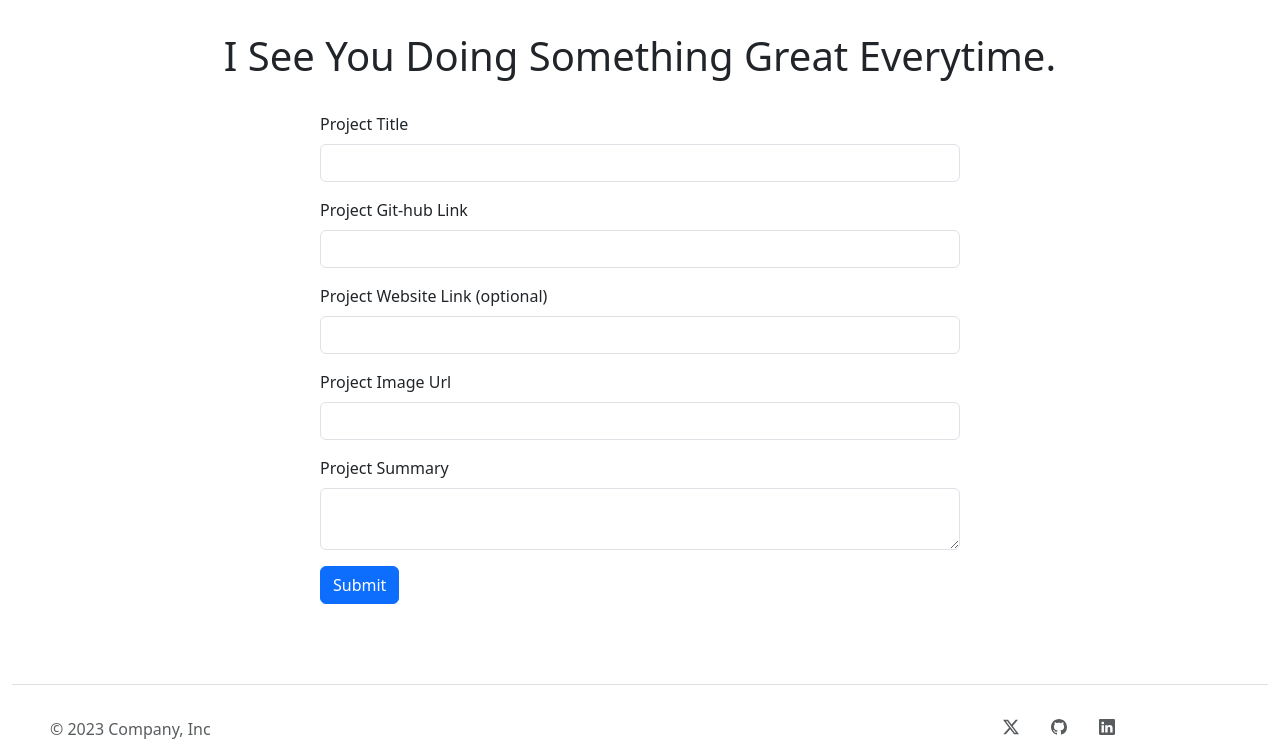
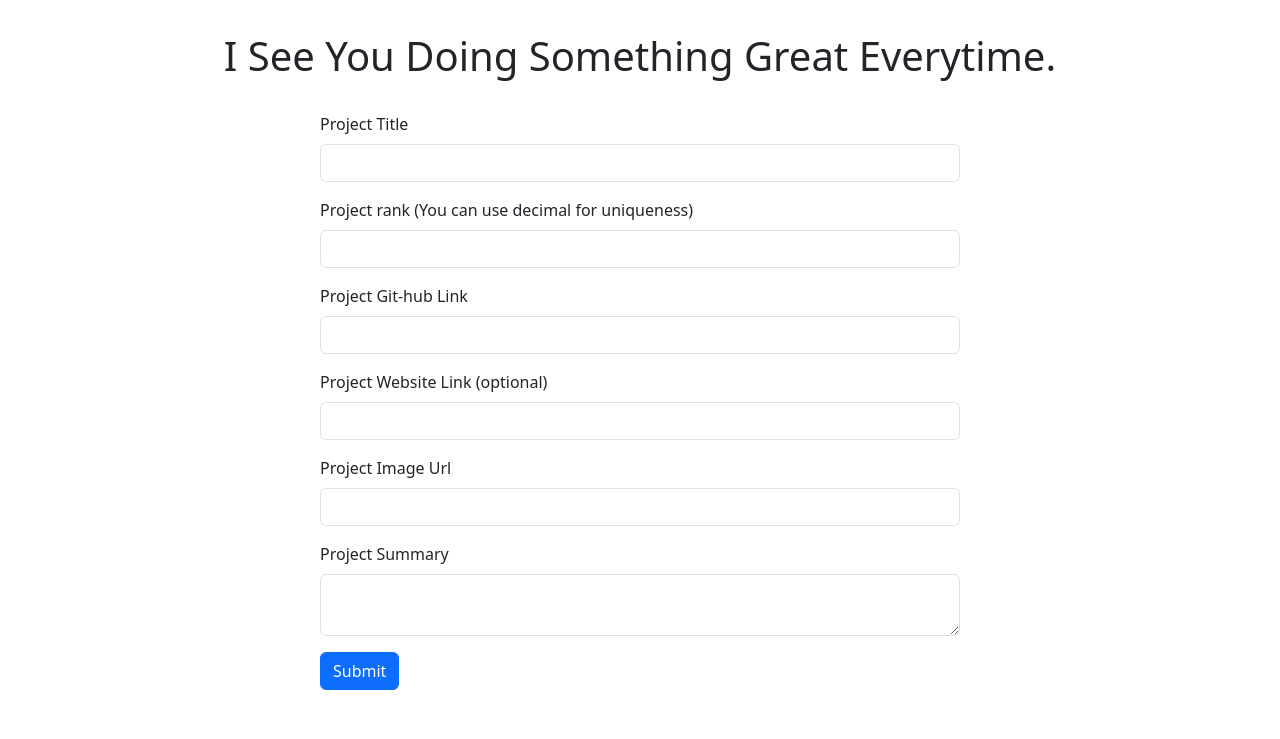
Before and after one commit to dheerajark/portfolio, a Flask app: page /post-project in a window 1280 px wide. Shown: the part 88-827 px from the top of the page. Run offline with Flask 3, Linux system fonts and the light colour scheme; the visitor is signed in with stand-in values (Sample User, id 1); some libraries are stand-ins or nearby versions.

Commit message:
New feature project arrangement

```diff
--- a/form.py
+++ b/form.py
@@ -28,6 +28,7 @@ class LoginForm(FlaskForm):
 # Post-Project
 class PostProjectForm(FlaskForm):
     project_title = StringField(label="Project Title", validators=[DataRequired()])
+    project_rank = StringField(label="Project rank (You can use decimal for uniqueness)", validators=[DataRequired()])
     project_github_url = URLField(label="Project Git-hub Link", validators=[DataRequired()])
     project_website_url = URLField(label="Project Website Link (optional)")
     project_image_url = URLField(label="Project Image Url", validators=[DataRequired()])
--- a/main.py
+++ b/main.py
@@ -73,6 +73,7 @@ class ProjectPost(db.Model):
     __tablename__ = "projects"
     id = db.Column(db.Integer, primary_key=True)
     project_name = db.Column(db.String(75), unique=True, nullable=False)
+    project_rank = db.Column(db.Float, nullable=False)
     technology_used_summary = db.Column(db.String, nullable=False)
     git_hub_url = db.Column(db.String(250), nullable=False)
     website_url = db.Column(db.String(250), nullable=True)
@@ -138,8 +139,9 @@ def home():
 
 @app.route("/project")
 def project():
-    result = ProjectPost.query.all()
-    return render_template("Project.html", posts=result)
+    result = db.session.query(ProjectPost).order_by(ProjectPost.project_rank)
+    all_posts = result.all()
+    return render_template("Project.html", posts=all_posts)
 
 
 # create register
@@ -193,11 +195,16 @@ def post_project():
     if post_project_form.validate_on_submit():
         project_post = ProjectPost(
             project_name=post_project_form.project_title.data,
+            project_rank=post_project_form.project_rank.data,
             technology_used_summary=post_project_form.project_summary.data,
             git_hub_url=post_project_form.project_github_url.data,
             website_url=post_project_form.project_website_url.data,
             project_img_url=post_project_form.project_image_url.data,
         )
+        existing_rank = db.session.query(ProjectPost).filter_by(project_rank=post_project_form.project_rank.data).first()
+        if existing_rank:
+            flash("Rank already exist. You can use decimal to order it.")
+            return redirect(url_for("post_project"))
         db.session.add(project_post)
         db.session.commit()
         return redirect(url_for("project"))
@@ -212,17 +219,29 @@ def edit_project(post_id):
     project_to_edit = db.get_or_404(ProjectPost, post_id)
     form = PostProjectForm(
         project_title=project_to_edit.project_name,
+        project_rank=project_to_edit.project_rank,
         project_github_url=project_to_edit.git_hub_url,
         project_website_url=project_to_edit.website_url,
         project_image_url=project_to_edit.project_img_url,
         project_summary=project_to_edit.technology_used_summary,
     )
     if form.validate_on_submit():
+        # new_rank = form.project_rank.data
+        # # Check if the new rank already exists for another project
+        # existing_project_with_rank = ProjectPost.query.filter(ProjectPost.project_rank == new_rank).first()
+        existing_project_with_rank = db.session.query(ProjectPost).filter_by(
+            project_rank=form.project_rank.data).first()
+        if existing_project_with_rank:
+            flash("Rank already exists. You can use a decimal to order it.")
+            return redirect(url_for("edit_project", post_id=post_id))
+
         project_to_edit.project_name = form.project_title.data
+        project_to_edit.project_rank = form.project_rank.data
         project_to_edit.git_hub_url = form.project_github_url.data
         project_to_edit.website_url = form.project_website_url.data
         project_to_edit.project_img_url = form.project_image_url.data
         project_to_edit.technology_used_summary = form.project_summary.data
+
         db.session.commit()
         return redirect(url_for("project_element", project_id=post_id))
     return render_template("post-project.html", form=form, is_edit=True)
--- a/templates/post-project.html
+++ b/templates/post-project.html
@@ -10,6 +10,15 @@
 {% endif %}
 <div class="project-form">
     <div class="form-item">
+        {% with messages = get_flashed_messages() %}
+        {% for message in messages %}
+        {% if message %}
+        <div class="flash_message">
+            {{ message }}
+        </div>
+        {% endif %}
+        {% endfor %}
+        {% endwith %}
         {{ form.csrf_token }}
         {{ ckeditor.load() }}
         {{ render_form(form) }}
```
